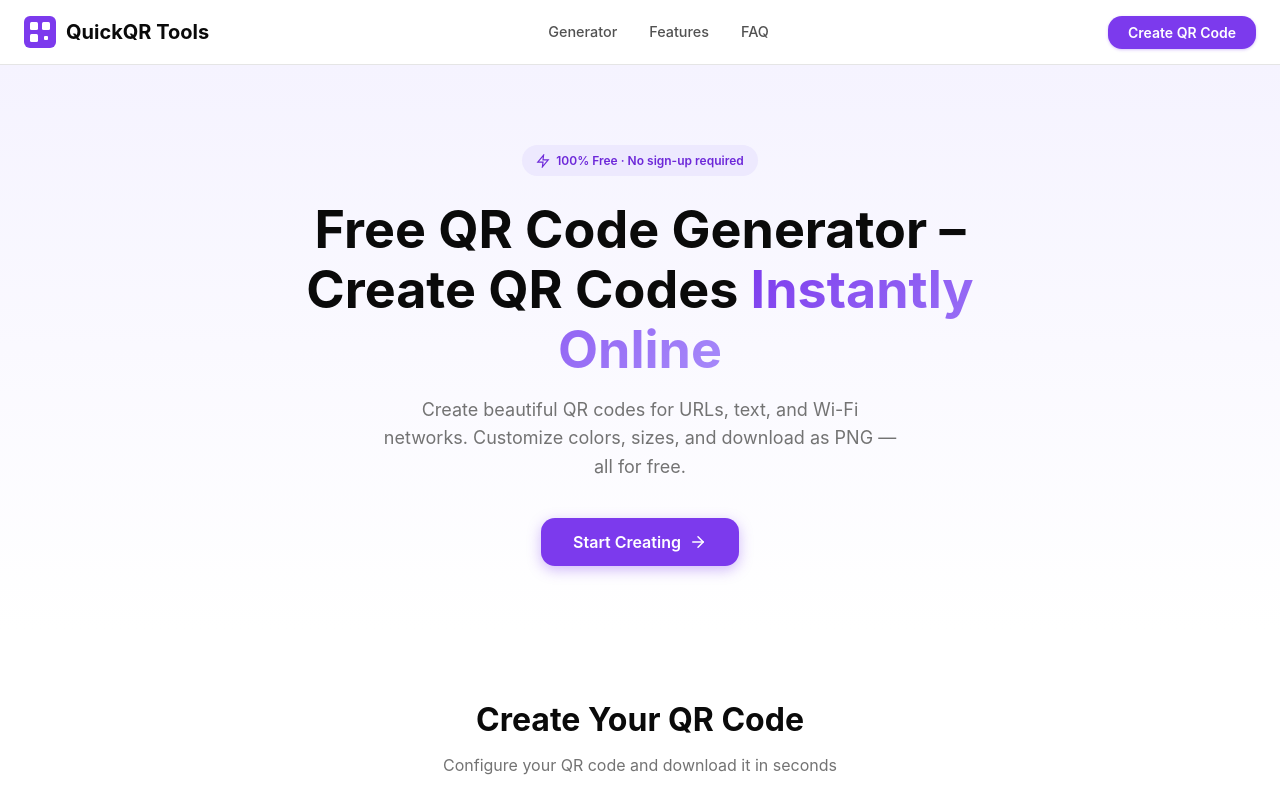
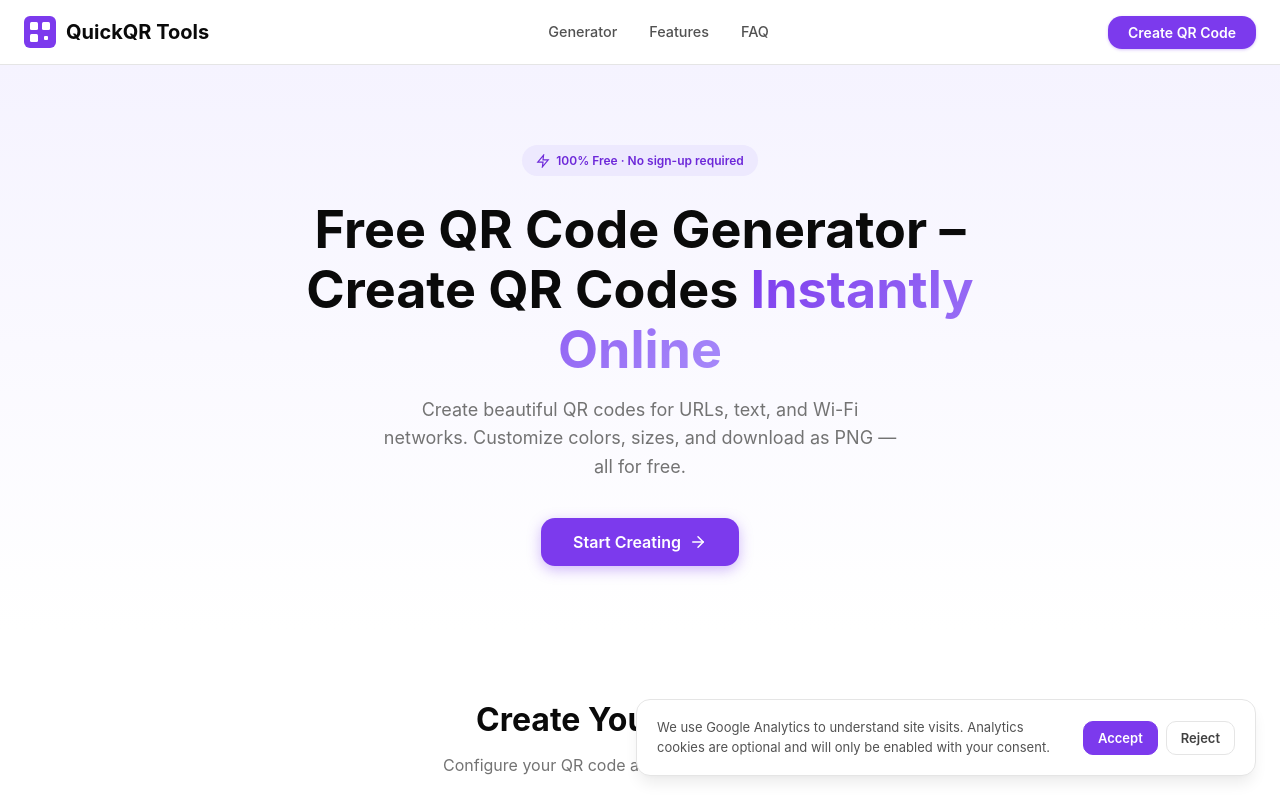
Before and after one commit to BogdanMosok/qr-code-studio, a React (Vite) app: page / in a window 1280 px wide. Shown: the top 800 px of the page. Built offline with nearby package versions, Linux system fonts and the light colour scheme; no server answers.

Commit message:
Add Google Analytics integration

```diff
--- a/src/App.tsx
+++ b/src/App.tsx
@@ -1,3 +1,9 @@
 import { Home } from './pages/Home/Home';
+import { AnalyticsConsent } from './components/AnalyticsConsent/AnalyticsConsent';
 
-export const App: React.FC = () => <Home />;
+export const App: React.FC = () => (
+  <>
+    <Home />
+    <AnalyticsConsent />
+  </>
+);
--- /dev/null
+++ b/src/components/AnalyticsConsent/AnalyticsConsent.scss
@@ -0,0 +1,64 @@
+@use '../../styles/variables' as *;
+
+.analytics-consent {
+  position: fixed;
+  z-index: 20;
+  right: 24px;
+  bottom: 24px;
+  display: flex;
+  align-items: center;
+  gap: 20px;
+  width: min(620px, calc(100% - 32px));
+  padding: 18px 20px;
+  border: 1px solid $gray-200;
+  border-radius: $radius-lg;
+  background: $white;
+  box-shadow: $shadow-lg;
+
+  @include mobile {
+    right: 16px;
+    bottom: 16px;
+    flex-direction: column;
+    align-items: stretch;
+    gap: 12px;
+    padding: 16px;
+  }
+
+  &__message {
+    flex: 1;
+    color: $gray-600;
+    font-size: 0.8125rem;
+    line-height: 1.5;
+  }
+
+  &__actions {
+    display: flex;
+    gap: 8px;
+  }
+
+  &__button {
+    padding: 8px 14px;
+    border: 1px solid $gray-200;
+    border-radius: $radius-md;
+    color: $gray-700;
+    font-size: 0.8125rem;
+    font-weight: 600;
+    transition: background-color $transition-fast, border-color $transition-fast;
+
+    &--accept {
+      border-color: $violet-600;
+      background: $violet-600;
+      color: $white;
+
+      &:hover {
+        border-color: $violet-700;
+        background: $violet-700;
+      }
+    }
+
+    &--reject:hover {
+      border-color: $gray-300;
+      background: $gray-50;
+    }
+  }
+}
--- /dev/null
+++ b/src/components/AnalyticsConsent/AnalyticsConsent.tsx
@@ -0,0 +1,60 @@
+import { useEffect, useState } from 'react';
+import { initializeAnalytics } from '../../lib/analytics';
+import './AnalyticsConsent.scss';
+
+type ConsentChoice = 'accepted' | 'rejected' | null;
+const CONSENT_STORAGE_KEY = 'quickqr-analytics-consent';
+
+function readConsentChoice(): ConsentChoice {
+  try {
+    const choice = window.localStorage.getItem(CONSENT_STORAGE_KEY);
+    return choice === 'accepted' || choice === 'rejected' ? choice : null;
+  } catch (error) {
+    console.error('Unable to read analytics consent from local storage.', error);
+    return null;
+  }
+}
+
+export const AnalyticsConsent: React.FC = () => {
+  const [consent, setConsent] = useState<ConsentChoice>(readConsentChoice);
+
+  useEffect(() => {
+    if (consent === 'accepted') initializeAnalytics();
+  }, [consent]);
+
+  const chooseConsent = (choice: Exclude<ConsentChoice, null>) => {
+    try {
+      window.localStorage.setItem(CONSENT_STORAGE_KEY, choice);
+    } catch (error) {
+      console.error('Unable to save analytics consent to local storage.', error);
+    }
+
+    setConsent(choice);
+  };
+
+  if (consent !== null) return null;
+
+  return (
+    <aside className="analytics-consent" aria-label="Analytics cookie consent">
+      <p className="analytics-consent__message">
+        We use Google Analytics to understand site visits. Analytics cookies are optional and will only be enabled with your consent.
+      </p>
+      <div className="analytics-consent__actions">
+        <button
+          type="button"
+          className="analytics-consent__button analytics-consent__button--accept"
+          onClick={() => chooseConsent('accepted')}
+        >
+          Accept
+        </button>
+        <button
+          type="button"
+          className="analytics-consent__button analytics-consent__button--reject"
+          onClick={() => chooseConsent('rejected')}
+        >
+          Reject
+        </button>
+      </div>
+    </aside>
+  );
+};
--- a/src/components/QRPreview/QRPreview.tsx
+++ b/src/components/QRPreview/QRPreview.tsx
@@ -1,6 +1,7 @@
 import { useEffect, useRef, useCallback, useState } from 'react';
 import QRCode from 'qrcode';
 import type { QRConfig } from '../../types';
+import { trackAnalyticsEvent } from '../../lib/analytics';
 import './QRPreview.scss';
 
 interface QRPreviewProps {
@@ -16,6 +17,7 @@ interface PreviewError {
 
 export const QRPreview: React.FC<QRPreviewProps> = ({ config, qrData, onReset }) => {
   const canvasRef = useRef<HTMLCanvasElement>(null);
+  const lastTrackedGeneration = useRef<{ data: string; type: QRConfig['type'] } | null>(null);
   const hasData = qrData.length > 0;
   const generationKey = JSON.stringify([
     qrData,
@@ -27,7 +29,11 @@ export const QRPreview: React.FC<QRPreviewProps> = ({ config, qrData, onReset })
   const error = previewError?.key === generationKey ? previewError.message : null;
 
   useEffect(() => {
-    if (!canvasRef.current || !hasData) return;
+    if (!hasData) {
+      lastTrackedGeneration.current = null;
+      return;
+    }
+    if (!canvasRef.current) return;
 
     let active = true;
     QRCode.toCanvas(canvasRef.current, qrData, {
@@ -38,6 +44,15 @@ export const QRPreview: React.FC<QRPreviewProps> = ({ config, qrData, onReset })
         light: config.bgColor,
       },
       errorCorrectionLevel: 'M',
+    }).then(() => {
+      const lastGeneration = lastTrackedGeneration.current;
+      if (active && (lastGeneration?.data !== qrData || lastGeneration?.type !== config.type)) {
+        lastTrackedGeneration.current = { data: qrData, type: config.type };
+        trackAnalyticsEvent('qr_code_generated', {
+          qr_type: config.type,
+          qr_size: config.size,
+        });
+      }
     }).catch(() => {
       if (active) {
         setPreviewError({
@@ -50,7 +65,7 @@ export const QRPreview: React.FC<QRPreviewProps> = ({ config, qrData, onReset })
     return () => {
       active = false;
     };
-  }, [qrData, config.size, config.fgColor, config.bgColor, generationKey, hasData]);
+  }, [qrData, config.type, config.size, config.fgColor, config.bgColor, generationKey, hasData]);
 
   const handleDownload = useCallback(() => {
     if (!hasData) return;
@@ -72,6 +87,10 @@ export const QRPreview: React.FC<QRPreviewProps> = ({ config, qrData, onReset })
         document.body.append(link);
         link.click();
         link.remove();
+        trackAnalyticsEvent('qr_code_downloaded', {
+          qr_type: config.type,
+          qr_size: config.size,
+        });
       })
       .catch(() => {
         setPreviewError({
--- /dev/null
+++ b/src/lib/analytics.ts
@@ -0,0 +1,73 @@
+type AnalyticsCommand =
+  | ['js', Date]
+  | ['config', string, { send_page_view: false }]
+  | ['event', string, Record<string, string | number>];
+
+declare global {
+  interface Window {
+    dataLayer?: AnalyticsCommand[];
+    gtag?: (...args: AnalyticsCommand) => void;
+  }
+}
+
+const measurementId = import.meta.env.VITE_GA_MEASUREMENT_ID;
+let analyticsInitialized = false;
+let lastPageViewPath: string | null = null;
+
+function getGtag(): NonNullable<Window['gtag']> {
+  if (!window.gtag) {
+    window.dataLayer = window.dataLayer || [];
+    window.gtag = (...args) => {
+      window.dataLayer?.push(args);
+    };
+  }
+
+  return window.gtag;
+}
+
+export function initializeAnalytics(): void {
+  if (!measurementId) {
+    console.warn('Google Analytics is not configured. Set VITE_GA_MEASUREMENT_ID to enable it.');
+    return;
+  }
+
+  const gtag = getGtag();
+
+  if (!analyticsInitialized) {
+    analyticsInitialized = true;
+    gtag('js', new Date());
+    gtag('config', measurementId, { send_page_view: false });
+
+    const script = document.createElement('script');
+    script.async = true;
+    script.src = `https://www.googletagmanager.com/gtag/js?id=${encodeURIComponent(measurementId)}`;
+    script.onerror = () => {
+      console.error('Unable to load Google Analytics.');
+    };
+    document.head.append(script);
+  }
+
+  trackPageView();
+}
+
+export function trackPageView(): void {
+  if (!analyticsInitialized || !window.gtag) return;
+
+  const path = window.location.pathname;
+  if (path === lastPageViewPath) return;
+
+  lastPageViewPath = path;
+  window.gtag('event', 'page_view', {
+    page_title: document.title,
+    page_location: `${window.location.origin}${path}`,
+  });
+}
+
+export function trackAnalyticsEvent(
+  eventName: 'qr_code_generated' | 'qr_code_downloaded',
+  parameters: { qr_type: string; qr_size: number },
+): void {
+  if (!analyticsInitialized || !window.gtag) return;
+
+  window.gtag('event', eventName, parameters);
+}
```
Also changed, not shown: 1 other file (tests, documents, lock files or other folders).
